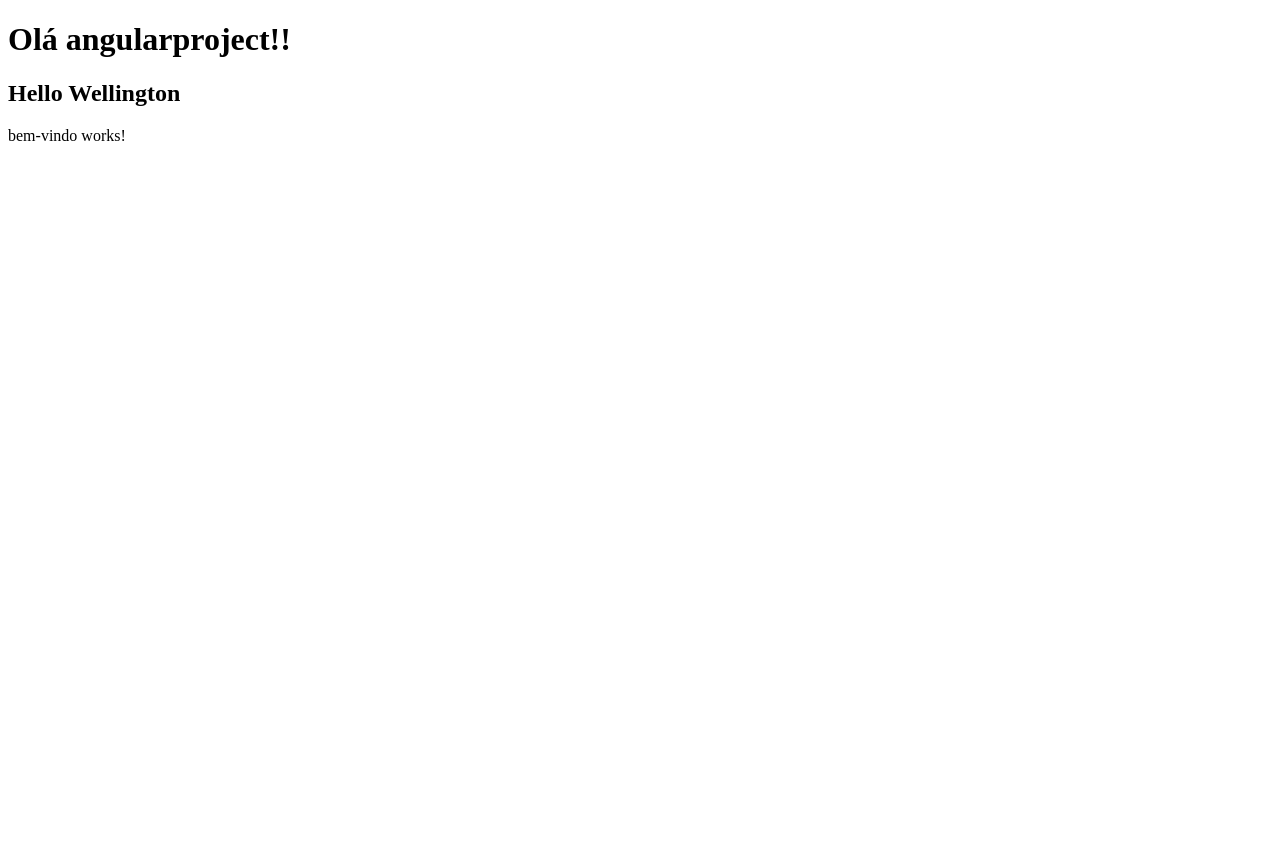
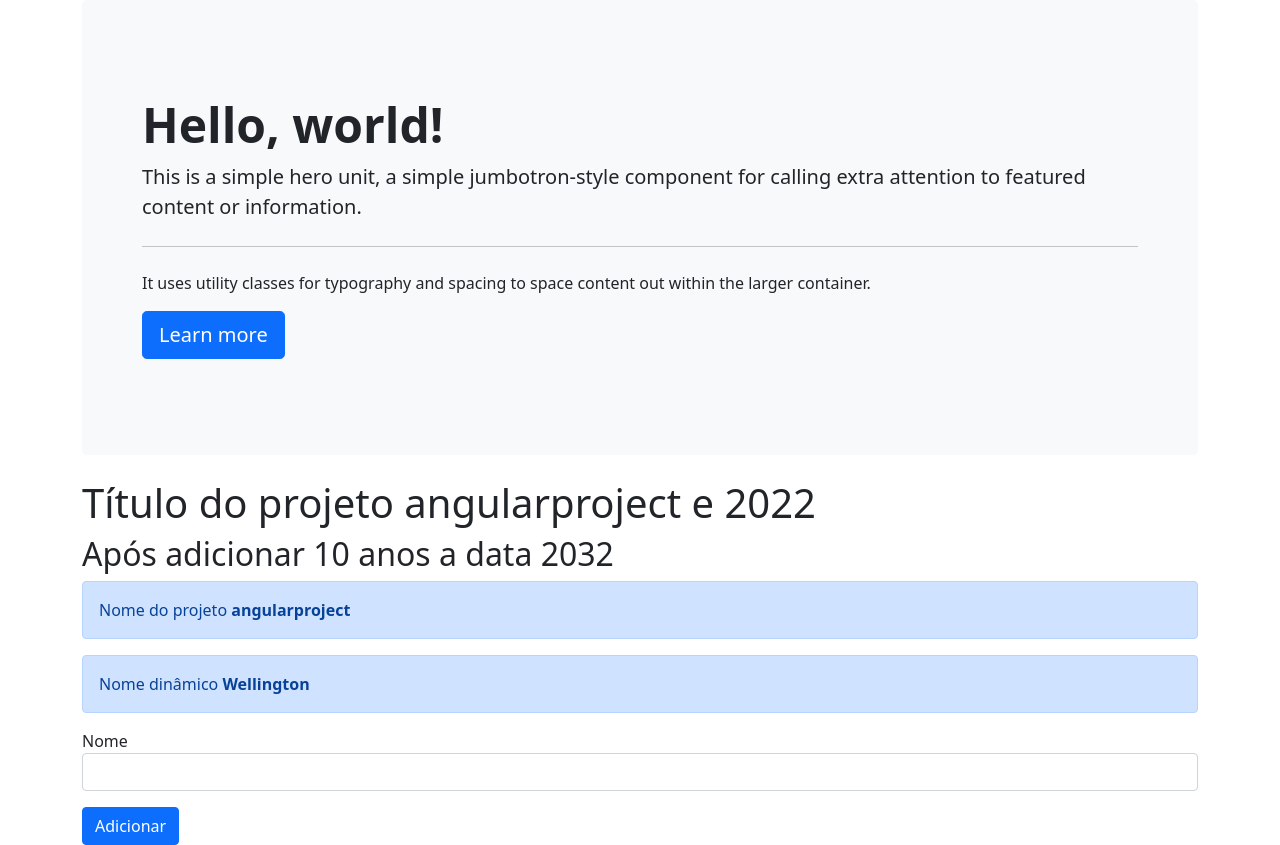
Before and after one commit to wemmelo/angularproject, an Angular app: page / in a window 1280 px wide. Before the commit the page ends 800 px from the top, so only its background shows below. Built offline with nearby package versions, Linux system fonts and the light colour scheme.

Commit message:
data bindig interpolação and event

```diff
--- a/angular.json
+++ b/angular.json
@@ -27,7 +27,8 @@
               "src/assets"
             ],
             "styles": [
-              "src/styles.css"
+              "src/styles.css",
+              "node_modules/bootstrap/dist/css/bootstrap.css"
             ],
             "scripts": []
           },
--- a/package.json
+++ b/package.json
@@ -18,6 +18,7 @@
     "@angular/platform-browser": "~13.2.0",
     "@angular/platform-browser-dynamic": "~13.2.0",
     "@angular/router": "~13.2.0",
+    "bootstrap": "^5.1.3",
     "rxjs": "~7.5.0",
     "tslib": "^2.3.0",
     "zone.js": "~0.11.4"
--- a/src/app/app.component.html
+++ b/src/app/app.component.html
@@ -1,9 +1,41 @@
-<!-- {{title}} interpolacao pegar uma variavel do ambiente -->
+<div class="container">
+  <div class="p-5 mb-4 bg-light rounded-3">
+    <div class="container-fluid py-5">
+      <h1 class="display-5 fw-bold">Hello, world!</h1>
+      <p class="lead">This is a simple hero unit, a simple jumbotron-style component for calling extra attention to
+        featured content or information.</p>
+      <hr class="my-4">
+      <p>It uses utility classes for typography and spacing to space content out within the larger container.</p>
+      <button class="btn btn-primary btn-lg" type="button">Learn more</button>
+    </div>
+  </div>
+</div>
 
-<h1>
-  Olá {{title}}!!
-</h1>
+<!--template que vai receber os dados do app.component.ts
+    através do data binding
+    primeira forma - interpolação para receber dados dinâmicos
+-->
+<div class="container">
+  <h1>Título do projeto {{title}} e {{data}}</h1>
+  <h2>Após adicionar 10 anos a data {{10+getData()}}</h2>
+</div>
 
-<hello></hello>
+<!--Aqui abaixo vamos aprender a reagir a interação do usuário, por exemplo clicando em um botão, digitando algo, foco ...
+para isso vamos trabalhar com o event binding-->
+<div class="container">
+  <div class="alert alert-primary" role="alert">
+    Nome do projeto <strong>{{title}}</strong>
+  </div>
 
-<app-bem-vindo></app-bem-vindo>
+  <div class="alert alert-primary" role="alert">
+    Nome dinâmico <strong>{{nome}}</strong>
+  </div>
+
+  <div class="mb-3">
+    <label>Nome</label>
+    <input type="text" class="form-control" (input)="alterarNome($event)">
+  </div>
+  <!--event binding do angular on-click ou (click)-->
+  <button type="button" class="btn btn-primary" (click)="adicionar()">Adicionar</button>
+
+</div>
--- a/src/app/app.component.ts
+++ b/src/app/app.component.ts
@@ -7,4 +7,25 @@ import { Component } from '@angular/core';
 })
 export class AppComponent {
   title = 'angularproject';
+  data = 2022;
+  nome = "Wellington";
+
+  //criei este método para ser utilizado no data binding com interpolação
+  getData(){
+    return this.data;
+  }
+
+  //este método vai ser utilizado no data binding event binding
+  adicionar(){
+    console.log(`Adicionando  ${this.nome}`)
+
+    const numero = Math.round(Math.random() * 100);
+
+    this.nome = `João` + numero;
+  }
+
+  alterarNome(event: any){
+      //console.log(event);
+      this.nome = event.target.value;
+  }
 }
--- a/src/app/bem-vindo/bem-vindo.component.html
+++ /dev/null
@@ -1 +0,0 @@
-<p>bem-vindo works!</p>
--- a/src/app/hello/hello.component.ts
+++ /dev/null
@@ -1,14 +0,0 @@
-import { Component } from "@angular/core";
-
-@Component({
-    selector: 'hello',
-    template: `
-        <h2>
-            Hello {{nome}}
-        </h2>
-    `
-})
-
-export class HelloComponent{
-    nome = 'Wellington';
-}
```
Also changed, not shown: src/app/app.module.ts (+2 -5 lines), src/app/bem-vindo/bem-vindo.component.ts (deleted, +0 -11 lines), src/app/bem-vindo/bem-vindo.component.css (deleted), 1 other file (tests, documents, lock files or other folders).
